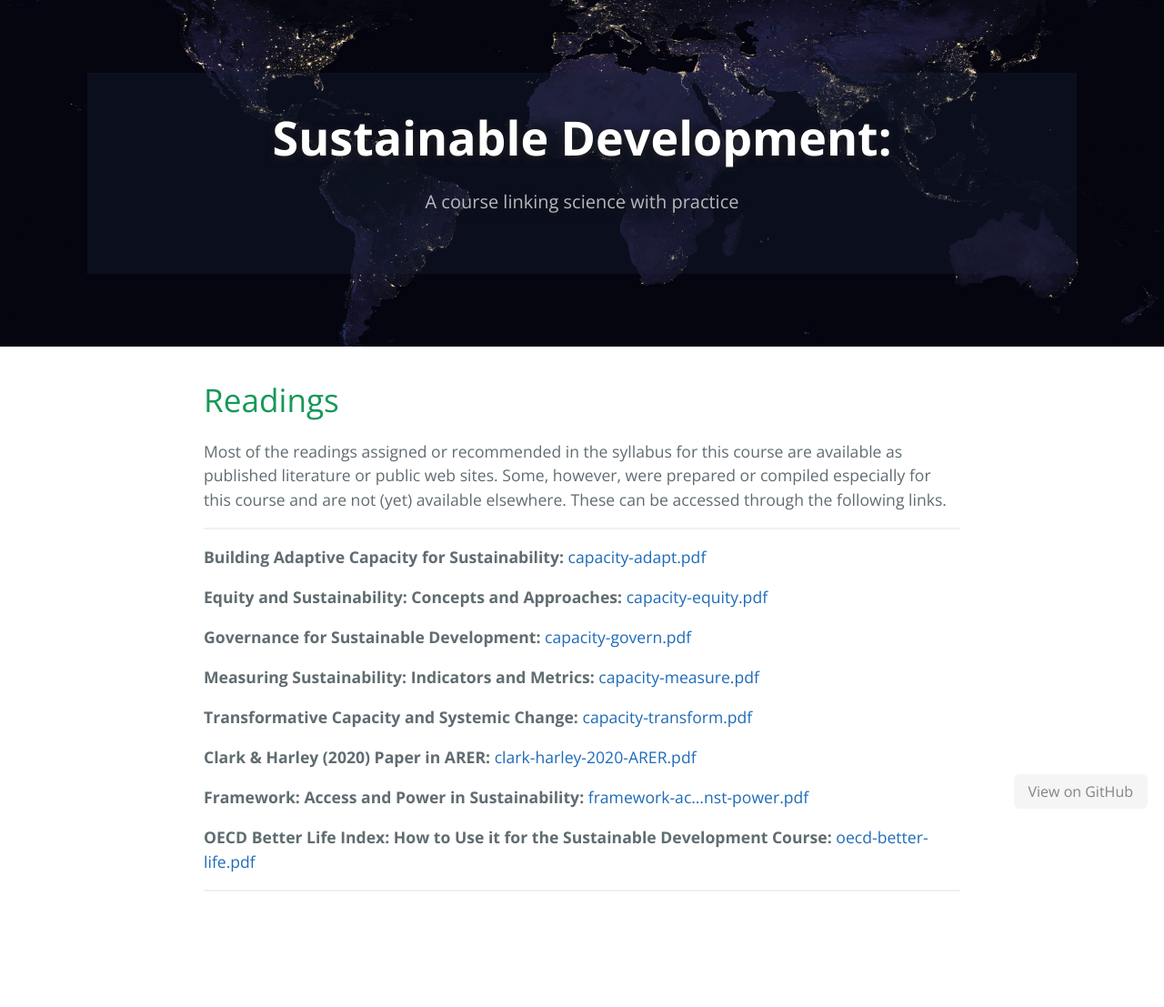
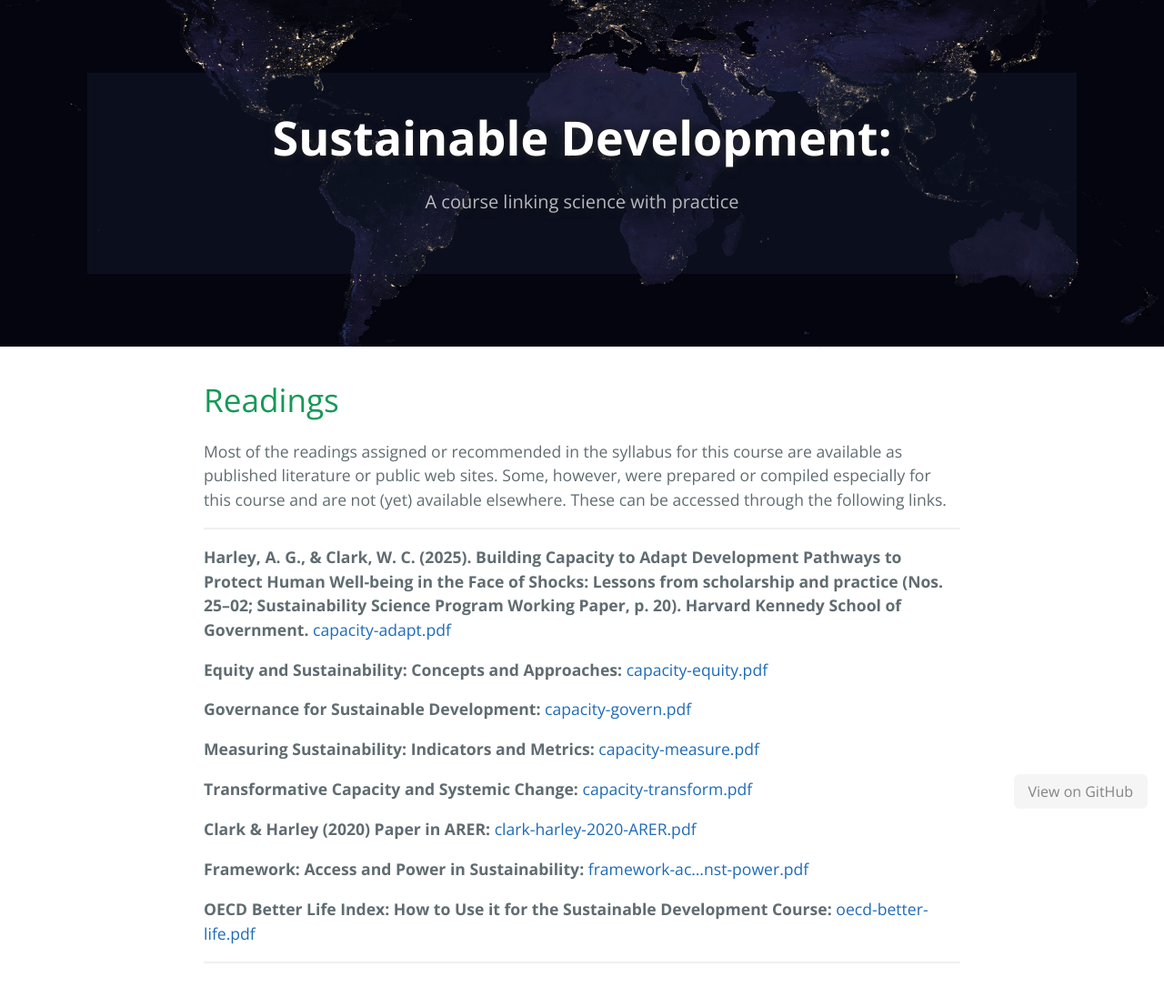
Before and after one commit to agharley/sustdev, a Jekyll site: the page built from course-library/readings/index.md, in a window 1280 px wide. Shown: the whole page at 91% size. Built offline with Jekyll 4.4.1, drawn with Linux system fonts in a browser that asks for light colours; before the commit the page ends 1028 px from its top, so only the background shows below that.

Commit message:
Update index.md
testing citation format in reading index

```diff
--- a/course-library/readings/index.md
+++ b/course-library/readings/index.md
@@ -9,7 +9,7 @@ Most of the readings assigned or recommended in the syllabus for this course are
 
 ---
 
-**Building Adaptive Capacity for Sustainability:** [capacity-adapt.pdf](capacity-adapt.pdf)
+**Harley, A. G., & Clark, W. C. (2025). Building Capacity to Adapt Development Pathways to Protect Human Well-being in the Face of Shocks: Lessons from scholarship and practice (Nos. 25–02; Sustainability Science Program Working Paper, p. 20). Harvard Kennedy School of Government.** [capacity-adapt.pdf](capacity-adapt.pdf)
 
 **Equity and Sustainability: Concepts and Approaches:** [capacity-equity.pdf](capacity-equity.pdf)
 
```
